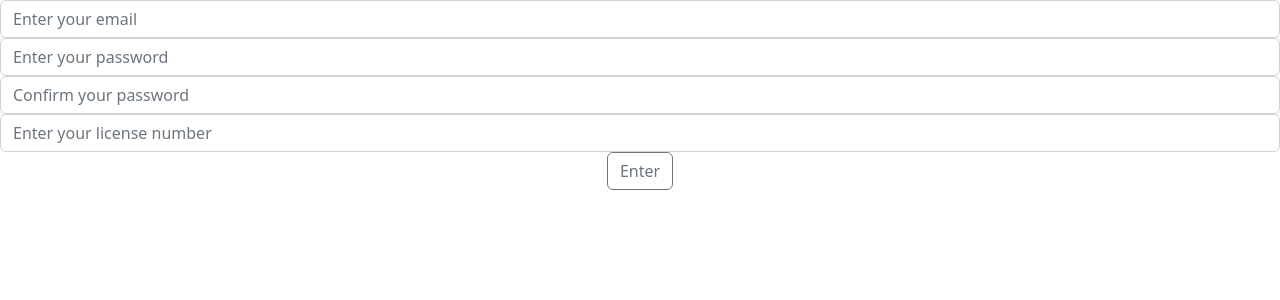
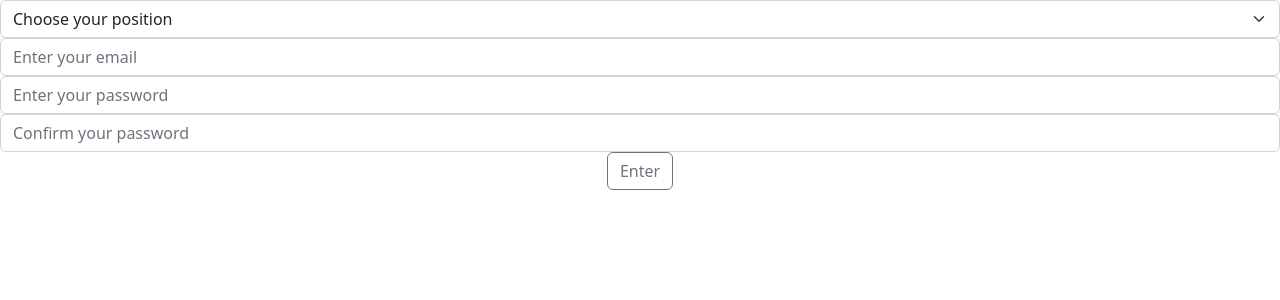
Before and after one commit to Steelzen/medtrack-client, a React (Create React App) app: page /signup in a window 1280 px wide. Shown: the top 300 px of the page. Built offline with nearby package versions, Linux system fonts and the light colour scheme.

Commit message:
Solve the nested route problem

```diff
--- a/src/App.js
+++ b/src/App.js
@@ -1,11 +1,6 @@
 import logo from "./logo.svg";
 import "./App.css";
-import {
-  BrowserRouter as Router,
-  redirect,
-  Route,
-  Routes,
-} from "react-router-dom";
+import { BrowserRouter as Router, Route, Routes } from "react-router-dom";
 import MainPage from "./pages/mainpage";
 import SignUp from "./pages/signup";
 import Login from "./pages/login";
@@ -13,6 +8,8 @@ import Login from "./pages/login";
 import { unstable_mockFirebase } from "@firebase/rules-unit-testing";
 import firebase from "firebase/compat/app";
 import "firebase/compat/auth";
+import Advice from "./components/advice";
+import MainContent from "./components/mainContent";
 
 const firebaseConfig = {
   apiKey: "AIzaSyDE_TxF7-POkszvqbvyQlLGj82aCHQAhMM",
@@ -34,13 +31,18 @@ function App() {
   const db = firebase.firestore();
 
   return (
-    <div className="App">
-      <Routes>
-        <Route path="/index" element={<MainPage />} />
-        <Route path="/signup" element={<SignUp />} />
-        <Route exact path="/login" element={<Login />} />
-      </Routes>
-    </div>
+    <Router>
+      <div className="App">
+        <Routes>
+          <Route path="/signup" element={<SignUp />} />
+          <Route path="/login" element={<Login />} />
+          <Route element={<MainPage />}>
+            <Route index element={<MainContent />} />
+            <Route path="/advice" element={<Advice />} />
+          </Route>
+        </Routes>
+      </div>
+    </Router>
   );
 }
 
--- a/src/components/mainContent.jsx
+++ b/src/components/mainContent.jsx
@@ -4,7 +4,7 @@ import { useState, useEffect } from "react";
 import { Layout, Breadcrumb, Spin, Empty } from "antd";
 import { LoadingOutlined } from "@ant-design/icons";
 import axios from "axios";
-import MedTrackLogo from "../images/MedTrack_Logo.png";
+import MedTrackLogo from "../images/MedTrack_Logo3.png";
 
 const { Content } = Layout;
 const antIcon = <LoadingOutlined style={{ fontSize: 24 }} spin />;
--- a/src/index.css
+++ b/src/index.css
@@ -72,9 +72,9 @@ p {
 
 /* Main page */
 .main-page-logo {
-  width: 70%;
-  height: 70%;
-  border-radius: 50%;
+  width: 50%;
+  height: 50%;
+  border-radius: 100%;
 }
 
 /* Advice page */
--- a/src/index.js
+++ b/src/index.js
@@ -1,6 +1,5 @@
 import React from "react";
 import ReactDOM from "react-dom/client";
-import { BrowserRouter } from "react-router-dom";
 import "antd/dist/reset.css";
 import "./index.css";
 import App from "./App";
@@ -10,9 +9,7 @@ import "bootstrap/dist/css/bootstrap.min.css";
 const root = ReactDOM.createRoot(document.getElementById("root"));
 root.render(
   <React.StrictMode>
-    <BrowserRouter>
-      <App />
-    </BrowserRouter>
+    <App />
   </React.StrictMode>
 );
 
--- a/src/pages/mainpage.jsx
+++ b/src/pages/mainpage.jsx
@@ -1,10 +1,10 @@
 import {
   BrowserRouter as Router,
-  redirect,
   Route,
   Routes,
   Link,
   useNavigate,
+  Outlet,
 } from "react-router-dom";
 import { useState, useEffect } from "react";
 import { Layout, Menu, theme, Col, Row, Avatar } from "antd";
@@ -16,8 +16,6 @@ import {
   UserOutlined,
   NotificationOutlined,
 } from "@ant-design/icons";
-import MainContent from "../components/mainContent";
-import Advice from "../components/advice";
 import MedTrackLogo from "../images/MedTrack_Logo.png";
 
 const { Header, Footer, Sider } = Layout;
@@ -46,8 +44,8 @@ const MainPage = () => {
         <div className="logo" />
         <Row>
           <Col span={6} className="logo-container">
-            <div className="logo" theme="dark" href="http://localhost:3000">
-              <a href="http://localhost:3000/index">
+            <div className="logo" theme="dark">
+              <a href="/">
                 <img className="logo-img" src={MedTrackLogo} alt="logo" />
               </a>
             </div>
@@ -106,10 +104,7 @@ const MainPage = () => {
             className="site-layout-background"
             style={{ padding: 24, minHeight: 780 }}
           >
-            <Routes>
-              <Route exact path="/" element={<MainContent />} />
-              <Route path="/advice" element={<Advice />} />
-            </Routes>
+            <Outlet />
           </div>
           <Footer style={{ textAlign: "center" }}>
             ©2023 Created by Taehyung Kwon
--- a/src/pages/signup.jsx
+++ b/src/pages/signup.jsx
@@ -11,6 +11,7 @@ import getCookie from "../components/getCookie";
 import axios from "axios";
 
 const SignUp = ({ db }) => {
+  const [position, setPosition] = useState("");
   const [email, setEmail] = useState("");
   const [password, setPassword] = useState("");
   const [passwordConfirm, setPasswordConfirm] = useState("");
@@ -49,7 +50,7 @@ const SignUp = ({ db }) => {
       const { user } = userCredential;
 
       const uid = user.uid;
-      const group = "medistaff";
+      const group = position === "medistaff" ? "medistaff" : "patient";
       const document_id = email;
 
       // Get the CSRF token from the cookie
@@ -66,7 +67,10 @@ const SignUp = ({ db }) => {
       };
 
       // Add the user's license number to the "add_medistaff" endpoint
-      const endpoint = `http://localhost:4001/add_medistaff/${group}/${document_id}/${uid}/${licenseNumber}/`;
+      const endpoint =
+        position === "medistaff"
+          ? `http://localhost:4001/add_medistaff/${group}/${document_id}/${uid}/${licenseNumber}/`
+          : `http://localhost:4001/add_patient/${group}/${document_id}/${uid}/`;
       await axios.post(endpoint, {}, options);
 
       // After create user and automatically sign in
@@ -92,6 +96,15 @@ const SignUp = ({ db }) => {
   return (
     <div>
       <Form onSubmit={handleSignUp}>
+        <Form.Select
+          aria-label="Default select example"
+          value={position}
+          onChange={(e) => setPosition(e.target.value)}
+        >
+          <option>Choose your position</option>
+          <option value="patient">Patient</option>
+          <option value="medistaff">Healthcare Worker</option>
+        </Form.Select>
         <Form.Control
           type="text"
           placeholder="Enter your email"
@@ -113,6 +126,7 @@ const SignUp = ({ db }) => {
           onChange={(e) => setPasswordConfirm(e.target.value)}
           name="passwordConfirm"
         />
+        {position === "medistaff" && (
           <Form.Control
             type="text"
             placeholder="Enter your license number"
@@ -120,6 +134,7 @@ const SignUp = ({ db }) => {
             onChange={(e) => setLicenseNumber(e.target.value)}
             name="licenseNumber"
           />
+        )}
         <Button variant="outline-secondary" id="button-addon2" type="submit">
           Enter
         </Button>
```
Lines whose indentation alone changed are shown as unchanged.
